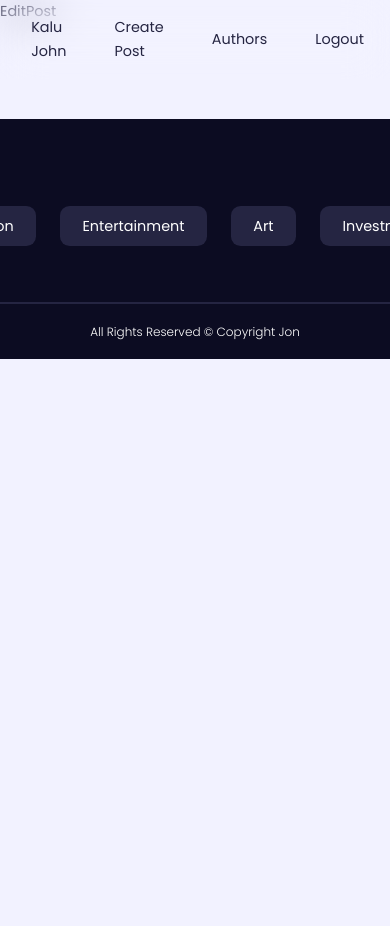
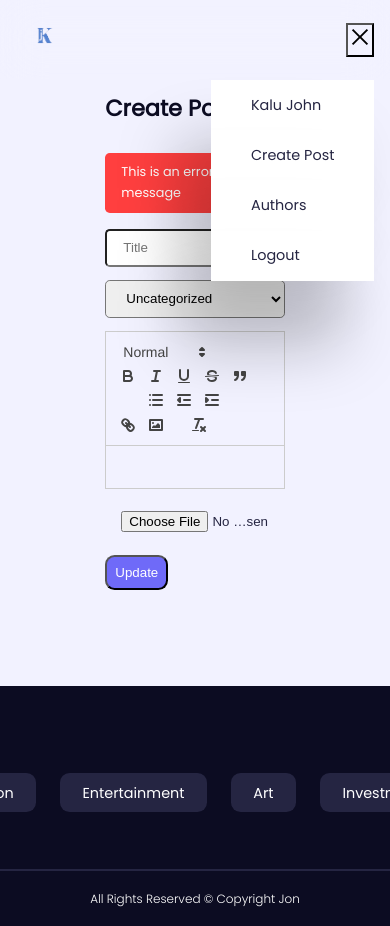
Before and after one commit to Johnni12/MERN-blog-app, a React (Vite) app: page /posts/viewer/edit in a window 390 px wide. Shown: the top 926 px of the page. Before the commit the page ends 844 px from the top, so only its background shows below. Built offline with nearby package versions, Linux system fonts and the light colour scheme.

Commit message:
Edit Post component

```diff
--- a/src/components/Header.jsx
+++ b/src/components/Header.jsx
@@ -1,11 +1,13 @@
-import React from 'react'
+import React, { useState } from 'react'
 import { Link } from 'react-router-dom'
 import Logo from '../images/logo.png'
 import {FaBars} from 'react-icons/fa'
 import {AiOutlineClose} from 'react-icons/ai'
 
 const Header = () => {
+ const [isOpen, setIsOpen] = useState()
   return (
+
     <nav>
       <div className='container nav__container'>
         <Link to='/' className='nav__logo'>
--- a/src/index.css
+++ b/src/index.css
@@ -496,3 +496,48 @@
   display: flex;
   gap: 1rem;
 }
+
+
+/*============= PROFILE===============*/
+
+@media screen and (max-width:800px){
+  h1{
+    font-size: 1.5rem;
+  }
+  h2{
+    font-size: 1.4rem;
+  }
+  h3{
+    font-size: 1.2rem;
+  }
+  .container{
+    width: var(--container-width-md);
+  }
+  /*NAVBAR*/
+
+  .nav__container{
+    position: relative;
+  }
+  .nav__menu{
+    position: absolute;
+    top: 5rem;
+    right: 0;
+    flex-direction: column;
+    gap: 0;
+  }
+  .nav__menu li {
+    width: 100%;
+    box-shadow: -2rem 4rem 4rem rgb(0,0,0,0.26);
+  }
+  .nav__menu li a{
+    display: block;
+    background: var(--color-white);
+    padding: 0.85rem 2.5rem;
+  }
+  .nav__toggle-btn{
+    display: inline-block;
+    background: transparent;
+    font-size: 1.5rem;
+    cursor: pointer;
+  }
+}
--- a/src/pages/EditPost.jsx
+++ b/src/pages/EditPost.jsx
@@ -1,8 +1,93 @@
-import React from 'react'
+import React, { useState } from 'react'
+import ReactQuill from 'react-quill'
+import 'react-quill/dist/quill.snow.css'
 
 const EditPost = () => {
+  const [title, setTitle] = useState('')
+  const [category, setCategory] = useState('Uncategorized')
+  const [description, setDescription] = useState('')
+  const [thumbnail, setThumbnail] = useState('')
+
+  const modules = {
+    toolbar: [
+      [{ header: [1, 2, false] }],
+      ['bold', 'italic', 'underline', 'strike', 'blockquote'],
+      [
+        { list: 'orderd' },
+        { list: 'bullet' },
+        { indent: '-1' },
+        { indent: '+1' },
+      ],
+      ['link', 'image'],
+      ['clean'],
+    ],
+  }
+
+  const formats = [
+    'header',
+    'bold',
+    'italic',
+    'underline',
+    'strike',
+    'blockquote',
+    'list',
+    'bullet',
+    'indent',
+    'link',
+    'image',
+  ]
+
+  const POST_CATEGORIES = [
+    'Agriculture',
+    'Business',
+    'Education',
+    'Entertainment',
+    'Art',
+    'Investment',
+    'Uncategorized',
+    'Weather',
+  ]
+
   return (
-    <div>EditPost</div>
+    <section className='create-post'>
+      <div className='container'>
+        <h2>Create Post</h2>
+        <p className='form__error-message'>This is an error message</p>
+        <form className='form create-post__form'>
+          <input
+            type='text'
+            placeholder='Title'
+            value={title}
+            onChange={(e) => setTitle(e.target.value)}
+            autoFocus
+          />
+          <select
+            name='category'
+            value={category}
+            onChange={(e) => setCategory(e.target.value)}
+          >
+            {POST_CATEGORIES.map((cat) => (
+              <option key={cat}>{cat}</option>
+            ))}
+          </select>
+          <ReactQuill
+            modules={modules}
+            formats={formats}
+            value={description}
+            onChange={setDescription}
+          />
+          <input
+            type='file'
+            onChange={(e) => setThumbnail(e.target.files[0])}
+            accept='png,jpeg,jpg'
+          />
+
+          <button type='submit' className='btn primary'>
+            Update
+          </button>
+        </form>
+      </div>
+    </section>
   )
 }
 
```
